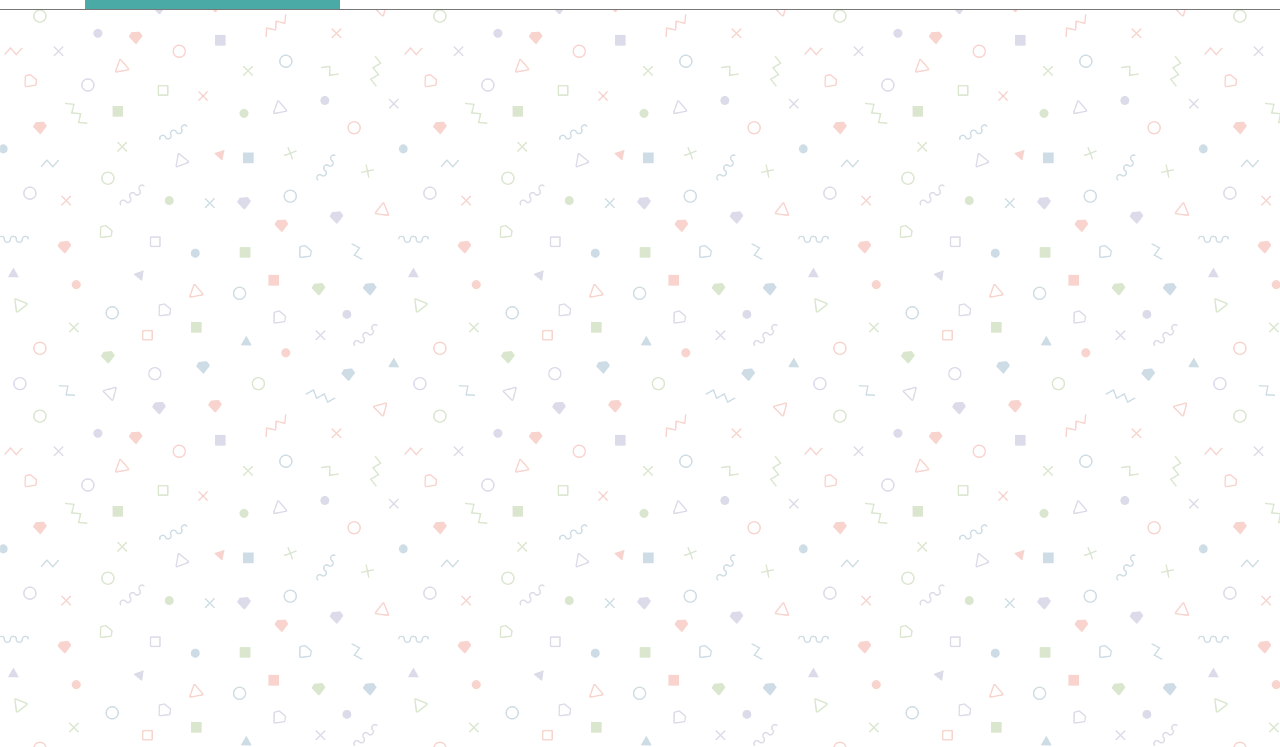
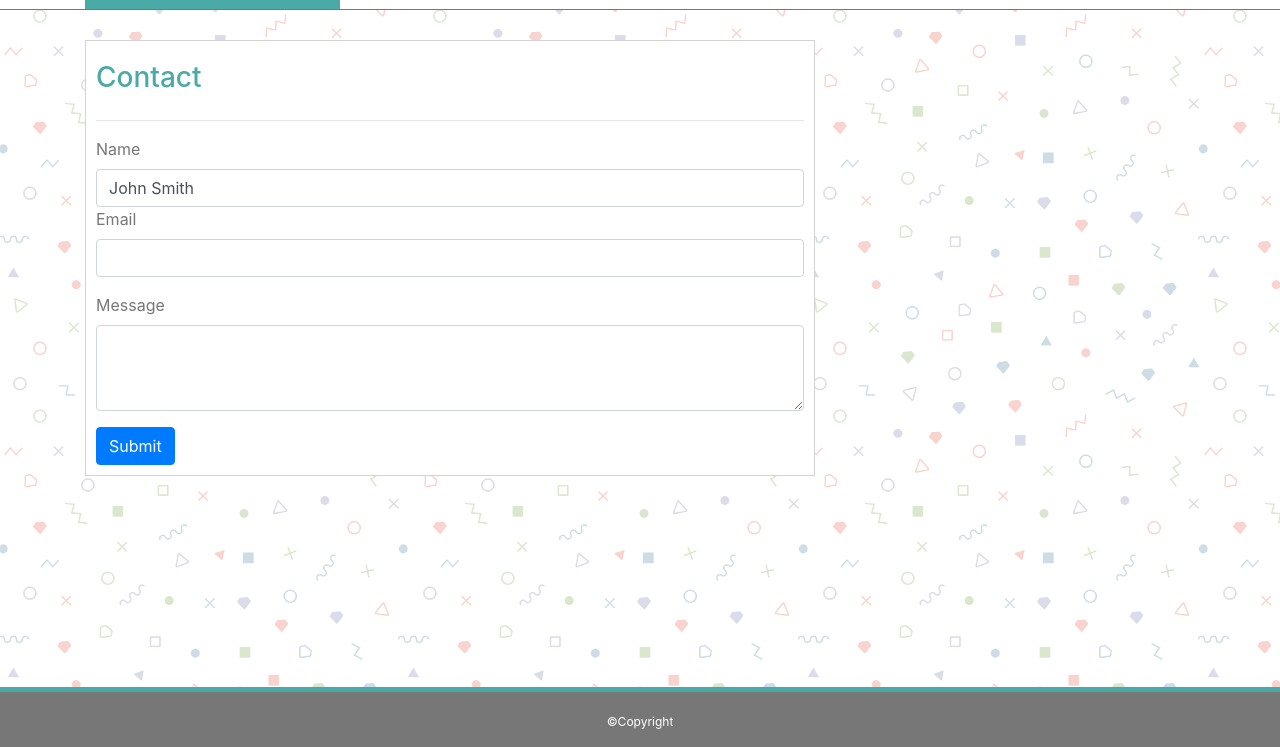
Before and after one commit to emilyporterfieldtaylor/emilyporterfieldtaylor.github.io, a plain HTML site: page Bootstrap/contact.html in a window 1280 px wide. Shown: the part 53-800 px from the top of the page. Drawn offline with nearby package versions, Linux system fonts and the light colour scheme.

Commit message:
Completed bootstrap form addition on contact page with some mods to the original bootstrap code

```diff
--- a/Bootstrap/contact.html
+++ b/Bootstrap/contact.html
@@ -53,5 +53,43 @@
     </div>
     </header>
 
+    <div class="container">
+      <div class="row">
+        <div class="col-md-8">
+          <div class="box">
+            <h3 class="section-title">Contact</h3>
+            <hr>
+            <div class="row">
+              <div class="col-md-12">
+
+                  <form>
+                      <div class="form-group">
+                          <label class="name">Name</label>
+                          <input type="name" class="form-control" id="exampleName" value="John Smith">
+                      <div class="form-group">
+                        <label for="exampleInputEmail1">Email</label>
+                        <input type="email" class="form-control" id="exampleInputEmail1">
+                      </div>
+                      <div class="form-group">
+                        <label class="message">Message</label>
+                        <textarea class="form-control" id="exampleFormControlTextarea1" rows="3"></textarea>
+                      </div>
+
+                      </div>
+                      <button type="submit" class="btn btn-primary">Submit</button>
+                    </form>
+
+              </div>
+            </div>
+          </div>
+        </div>
+      </div>
+    </div>
+
+    <footer class="footer">
+      <div class="container">
+        &copy;Copyright
+      </div>
+    </footer>
 </body>
 </html>
--- a/Bootstrap/style.css
+++ b/Bootstrap/style.css
@@ -43,7 +43,9 @@ li:last-child
     padding:10px;
     background-color: #ffffff;
     margin-top: 30px;
-    border: solid 1px #777777;
+    border: solid 1px lightgray;
+    color: #777777
+
 }
 
 .section-title {
@@ -59,3 +61,20 @@ li:last-child
     float: left;
     margin: 0 10px 10px 0;
 }
+
+.body {
+    margin-bottom: 80px;
+}
+
+.footer {
+    position: fixed;
+    bottom: 0;
+    width: 100%;
+    height: 60px;
+    line-height: 60px;
+    text-align: center;
+    background-color: #777777;
+    color: #ffffff;
+    border-top: solid 5px #4aaaa5;
+    font-size: 12px;
+}
```
Also changed, not shown: Bootstrap/Activity.html (+32 -12 lines), Bootstrap/index.html (+8 -1 lines), Bootstrap/portfolio.html (+21 -0 lines).
